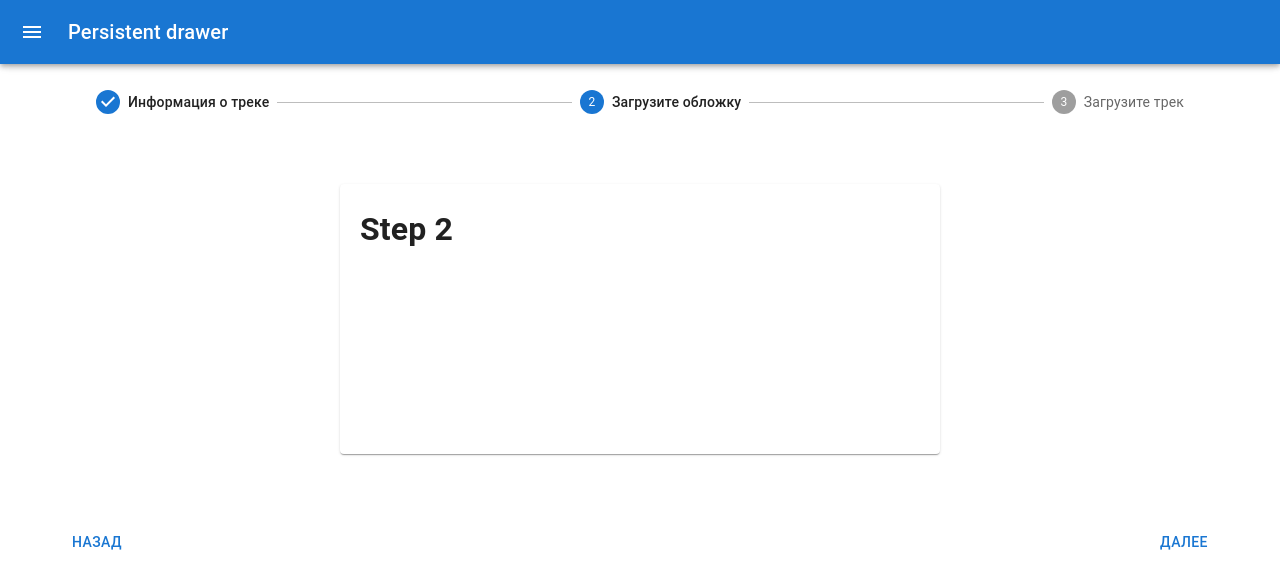
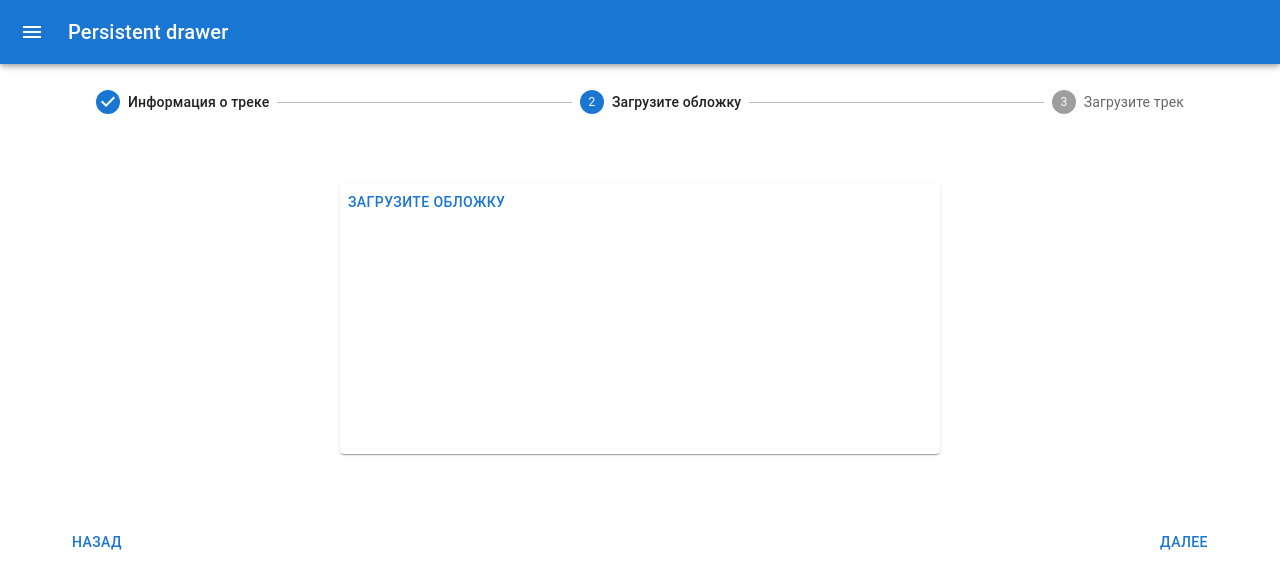
Before and after one commit to DenisJet/spotify-clone-client, a Next.js app: page /tracks/create in a window 1280 px wide. Both pictures are taken after a click on the button "ДАЛЕЕ". Shown: the top 588 px of the page. Built offline with nearby package versions, Linux system fonts and the light colour scheme.

Commit message:
add file upload

```diff
--- /dev/null
+++ b/components/fileUpload.tsx
@@ -0,0 +1,29 @@
+import { useRef } from 'react';
+
+interface FileUploadProps {
+  setFile: Function;
+  accept: string;
+  children: any;
+}
+
+const FileUpload: React.FC<FileUploadProps> = ({ setFile, accept, children }) => {
+  const ref = useRef<HTMLInputElement>(null);
+  const onChange = (evt: React.ChangeEvent<HTMLInputElement>) => {
+    if (!evt.target.files || evt.target.files.length === 0) return;
+    setFile(evt.target.files[0]);
+  };
+  return (
+    <div onClick={() => ref.current?.click()}>
+      <input
+        type='file'
+        accept={accept}
+        style={{ display: 'none' }}
+        ref={ref}
+        onChange={onChange}
+      />
+      {children}
+    </div>
+  );
+};
+
+export default FileUpload;
--- a/components/stepWrapper.tsx
+++ b/components/stepWrapper.tsx
@@ -2,6 +2,7 @@
 
 interface StepWrapperProps {
   activeStep: number;
+  children: any;
 }
 
 const steps = ['Информация о треке', 'Загрузите обложку', 'Загрузите трек'];
--- a/pages/tracks/create.tsx
+++ b/pages/tracks/create.tsx
@@ -1,3 +1,4 @@
+import FileUpload from '@/components/fileUpload';
 import StepWrapper from '@/components/stepWrapper';
 import MainLayout from '@/layouts/mainLayout';
 import { Button, Grid, TextField } from '@mui/material';
@@ -5,6 +6,8 @@
 
 const Create = () => {
   const [activeStep, setActiveStep] = useState(0);
+  const [picture, setPicture] = useState(null);
+  const [audio, setAudio] = useState(null);
   const next = () => {
     if (activeStep !== 2) {
       setActiveStep((prev) => prev + 1);
@@ -29,8 +32,16 @@
             ></TextField>
           </Grid>
         )}
-        {activeStep === 1 && <h1 style={{ paddingLeft: 20 }}>Step 2</h1>}
-        {activeStep === 2 && <h1 style={{ paddingLeft: 20 }}>Step 3</h1>}
+        {activeStep === 1 && (
+          <FileUpload setFile={setPicture} accept='image/*'>
+            <Button>Загрузите обложку</Button>
+          </FileUpload>
+        )}
+        {activeStep === 2 && (
+          <FileUpload setFile={setAudio} accept='audio/*'>
+            <Button>Загрузите аудио</Button>
+          </FileUpload>
+        )}
       </StepWrapper>
       <Grid container justifyContent='space-between'>
         <Button disabled={activeStep === 0} onClick={back}>
```
